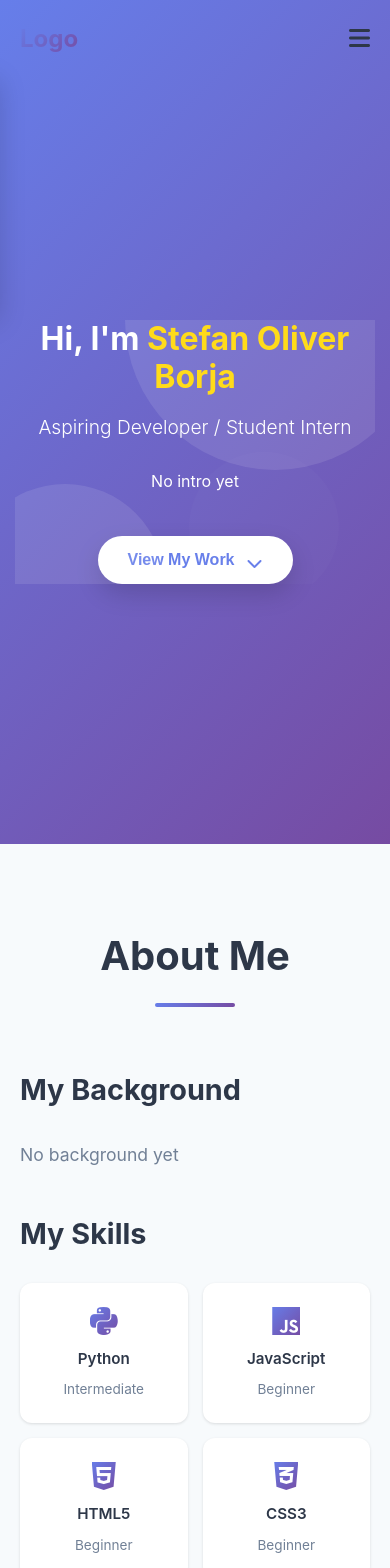
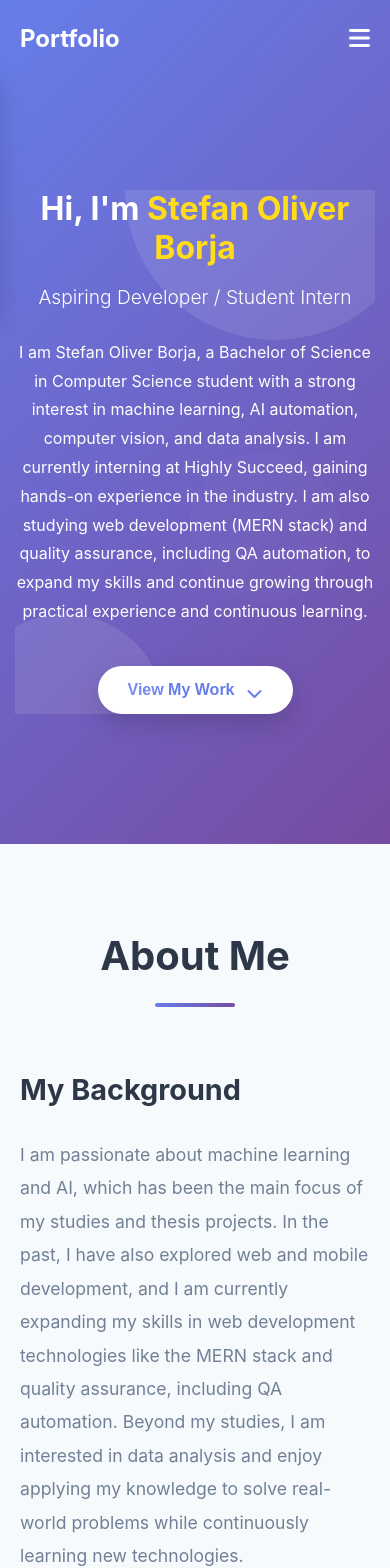
Before and after one commit to Stefannnnnnnnnnnnn/Portfolio, a React (Create React App) app: page / in a window 390 px wide. Shown: the top 1568 px of the page. Built offline with nearby package versions, Linux system fonts and the light colour scheme.

Commit message:
Add projects, update about me intro, and my background description, fix: navbar text color contrast on hero section

```diff
--- a/src/components/About/About.js
+++ b/src/components/About/About.js
@@ -2,7 +2,13 @@ import React from 'react';
 import './About.css';
 
 const About = () => {
-  const BACKGROUND_TEXT = `No background yet`;
+  const BACKGROUND_TEXT = `I am passionate about machine learning and AI,
+  which has been the main focus of my studies and thesis projects.
+  In the past, I have also explored web and mobile development,
+  and I am currently expanding my skills in web development technologies like the MERN stack
+  and quality assurance, including QA automation. Beyond my studies,
+  I am interested in data analysis and enjoy applying my knowledge to solve real-world problems
+  while continuously learning new technologies.`;
   //My skills
   const SKILLS = [
     // Programming & Core
--- a/src/components/Hero/Hero.js
+++ b/src/components/Hero/Hero.js
@@ -8,7 +8,12 @@ const Hero = () => {
   // job title
   const YOUR_TITLE = "Aspiring Developer / Student Intern";
   //Short Introduction
-  const SHORT_INTRO = `No intro yet`;
+  const SHORT_INTRO = `I am Stefan Oliver Borja, a Bachelor of Science in Computer Science student
+  with a strong interest in machine learning, AI automation, computer vision, and data analysis.
+  I am currently interning at Highly Succeed, gaining hands-on experience in the industry.
+  I am also studying web development (MERN stack) and quality assurance,
+  including QA automation, to expand my skills and continue growing through practical experience and
+  continuous learning.`;
 
   // Add profile image
   const PROFILE_IMAGE = "";
--- a/src/components/Navbar/Navbar.css
+++ b/src/components/Navbar/Navbar.css
@@ -9,6 +9,7 @@
   background: transparent;
 }
 
+/* When scrolled - white background, dark text */
 .navbar.scrolled {
   background: rgba(255, 255, 255, 0.95);
   backdrop-filter: blur(10px);
@@ -16,6 +17,23 @@
   padding: 15px 0;
 }
 
+/* HOME STATE: Text is WHITE on purple gradient background */
+.navbar:not(.scrolled) .nav-menu li {
+  color: #ffffff;
+}
+
+.navbar:not(.scrolled) .hamburger {
+  color: #ffffff;
+}
+
+/* Logo at home - solid white instead of gradient */
+.navbar:not(.scrolled) .nav-logo {
+  background: none;
+  -webkit-text-fill-color: #ffffff;
+  color: #ffffff;
+}
+
+/* SCROLLED STATE: Text is dark on white background (default) */
 .nav-container {
   max-width: 1200px;
   margin: 0 auto;
@@ -49,16 +67,21 @@
   font-weight: 500;
   cursor: pointer;
   position: relative;
-  color: #2d3748;
+  color: #2d3748;  /* Dark text when scrolled */
   transition: 0.3s ease;
   padding: 5px 0;
 }
 
-/* Active state for navigation */
+/* Active state - different for home vs scrolled */
+.navbar:not(.scrolled) .nav-menu li.active {
+  color: #ffffff;
+}
+
 .nav-menu li.active {
   color: #667eea;
 }
 
+/* Underline animation */
 .nav-menu li::after {
   content: '';
   position: absolute;
@@ -70,24 +93,34 @@
   transition: 0.3s ease;
 }
 
+.navbar:not(.scrolled) .nav-menu li::after {
+  background: #ffffff;  /* White underline at home */
+}
+
 .nav-menu li:hover::after,
 .nav-menu li.active::after {
   width: 100%;
+}
+
+/* Hover colors */
+.navbar:not(.scrolled) .nav-menu li:hover {
+  color: #ffffff;
 }
 
 .nav-menu li:hover {
   color: #667eea;
 }
 
-/* Hamburger Menu (Mobile) */
+/* Hamburger Menu */
 .hamburger {
   display: none;
   font-size: 1.5rem;
   cursor: pointer;
-  color: #2d3748;
+  color: #2d3748;  /* Dark when scrolled */
+  transition: 0.3s ease;
 }
 
-/* Navbar Responsive */
+/* Responsive */
 @media (max-width: 768px) {
   .nav-menu {
     position: fixed;
@@ -107,6 +140,11 @@
     left: 0;
   }
 
+  /* Mobile menu always dark text on white background */
+  .nav-menu li {
+    color: #2d3748 !important;
+  }
+
   .hamburger {
     display: block;
   }
--- a/src/components/Navbar/Navbar.js
+++ b/src/components/Navbar/Navbar.js
@@ -54,7 +54,7 @@ const Navbar = () => {
       <div className="nav-container">
         {/*logo or brand name*/}
         <div className="nav-logo" onClick={() => scrollToSection('home')}>
-          Logo
+          Portfolio
         </div>
 
         {/* Desktop Navigation Links*/}
--- a/src/components/Projects/Projects.js
+++ b/src/components/Projects/Projects.js
@@ -7,31 +7,31 @@ const Projects = () => {
     //Project 1
     {
       id: 1,
-      title: "",
-      description: "",
-      technologies: [""],
-      image: "",
+      title: "Skytrips",
+      description: "SkyTrips is a student-developed airline mobile application created using Kotlin. The app includes a user registration feature connected to a PHP database, allowing users to create and store accounts. This project focuses on learning mobile app development, basic database integration, and building a simple user interface for an airline-themed application.",
+      technologies: ["Kotlin, Java, PHP, XML"],
+      image: "https://raw.githubusercontent.com/Stefannnnnnnnnnnnn/Skytrips/refs/heads/main/app/src/main/res/drawable/logo__skytrips_.png",
       liveLink: "",
-      githubLink: ""
+      githubLink: "https://github.com/Stefannnnnnnnnnnnn/Skytrips"
     },
   //Project 2
     {
       id: 2,
-      title: "",
-      description: "",
-      technologies: [""],
+      title: "Throwaway",
+      description: "ThrowAway is a student-developed smart waste management system that uses a webcam, Arduino-controlled conveyor belt, and computer vision to sort trash in real time. It combines YOLO for detection and CNN for classification, sorting items into six categories: glass, metal, plastic, paper, organic, and unsupported. The project demonstrates automated waste sorting with hardware and AI integration.",
+      technologies: ["Python, C++, Pytorch, CNN, YOLO"],
       image: "",
-      liveLink: "",
-      githubLink: ""
+      liveLink: "https://drive.google.com/file/d/1cWRKywTAQK4aWoACEastiML1JHEhZrr6/view",
+      githubLink: "https://github.com/pazjanleandy/ThrowAway"
     },
 
     {
       id: 3,
-      title: "",
-      description: "",
-      technologies: [""],
+      title: "Giglyst",
+      description: "Giglyst is a Figma prototype of a booking platform for musicians, solo artists, bands, organizers, and venues. The design showcases user profiles, availability status, and contract management features, including a down payment system. This prototype focuses on demonstrating the user interface and workflow of the app, serving as a visual representation before full development.",
+      technologies: ["Figma"],
       image: "",
-      liveLink: "",
+      liveLink: "https://drive.google.com/file/d/1_SdI2BoRjfa753omFSiLSQNm4CKtr-DC/view?fbclid=IwY2xjawPyJWZleHRuA2FlbQIxMABicmlkETFKaTh4QjdZbVJBbnh2cDZWc3J0YwZhcHBfaWQQMjIyMDM5MTc4ODIwMDg5MgABHuKdYxCWUVJqvb1Z0pL7qTo3mt-o_YfTHaQ6e5WJ1PqjPMOf9u-c2LwsoNkw_aem_y9B4lQwUNrUvuT_AX-NN6g",
       githubLink: ""
     },
 
@@ -87,7 +87,7 @@ const Projects = () => {
                       className="project-btn primary"
                     >
                       <i className="fas fa-external-link-alt"></i>
-                      Live Demo
+                      Demo Video
                     </a>
                   )}
                   {project.githubLink && (
@@ -98,7 +98,7 @@ const Projects = () => {
                       className="project-btn secondary"
                     >
                       <i className="fab fa-github"></i>
-                      View Code
+                      View Repository
                     </a>
                   )}
                 </div>
```
Also changed, not shown: pictures/Giglyst.jpg (added), pictures/Throwaway.jpg (added).
